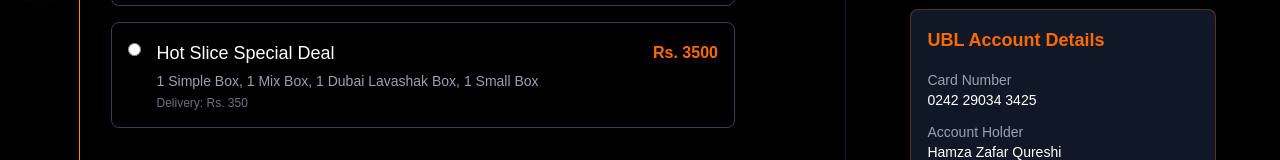
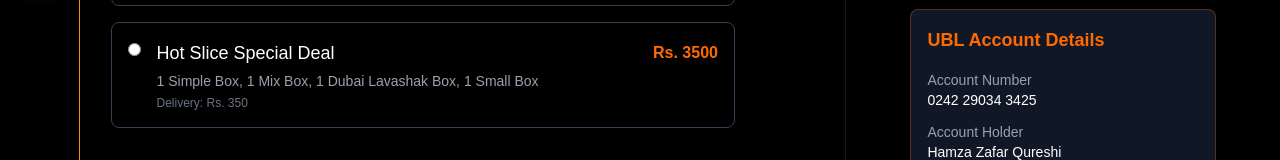
Before and after one commit to KhawajaFashi/Lawa-Shak, a Next.js app: page /order in a window 1280 px wide. Both pictures are taken after a click on the button "UBL Bank Account". Shown: the part 1049-1209 px from the top of the page. Built offline with nearby package versions, Linux system fonts and the light colour scheme.

Commit message:
Typo change

```diff
--- a/components/PaymentOptions.jsx
+++ b/components/PaymentOptions.jsx
@@ -77,7 +77,7 @@
                         <div className="space-y-3 text-gray-300 text-sm">
                             <h3 className="text-lg font-semibold text-orange-500 mb-4">UBL Account Details</h3>
                             <div>
-                                <p className="text-gray-400">Card Number</p>
+                                <p className="text-gray-400">Account Number</p>
                                 <p className="text-white font-mono">{bankAccounts.UblAccount.accountNumber}</p>
                             </div>
                             <div>
```
